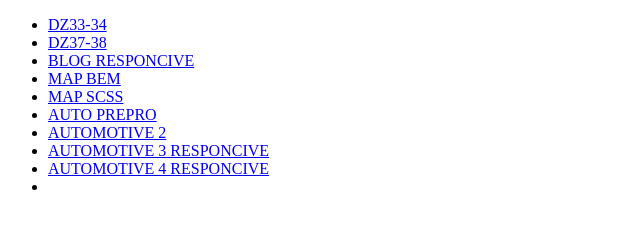
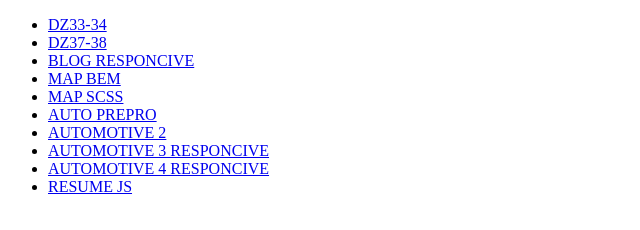
Before and after one commit to NataliyaVergeles/HTML-CSS, a plain HTML site: page index.html in a window 1280 px wide. Shown: the whole page, without its empty margins (0-640 px from the left). Drawn offline with Linux system fonts and the light colour scheme.

Commit message:
Add files via upload

```diff
--- a/index.html
+++ b/index.html
@@ -16,7 +16,7 @@
 		<li><a href= "DZ49_50_automotive">AUTOMOTIVE 2</a></li>
 		<li><a href= "DZ51_52_AUTO_RESP">AUTOMOTIVE 3 RESPONCIVE</a></li>
 		<li><a href= "DZ53_54_AUTO_RESP">AUTOMOTIVE 4 RESPONCIVE</a></li>
-		<li><a href= "DZ01_02_JS>RESUME JS</a></li>
+		<li><a href= "DZ01_02_JS">RESUME JS</a></li>
 
 
 
```
